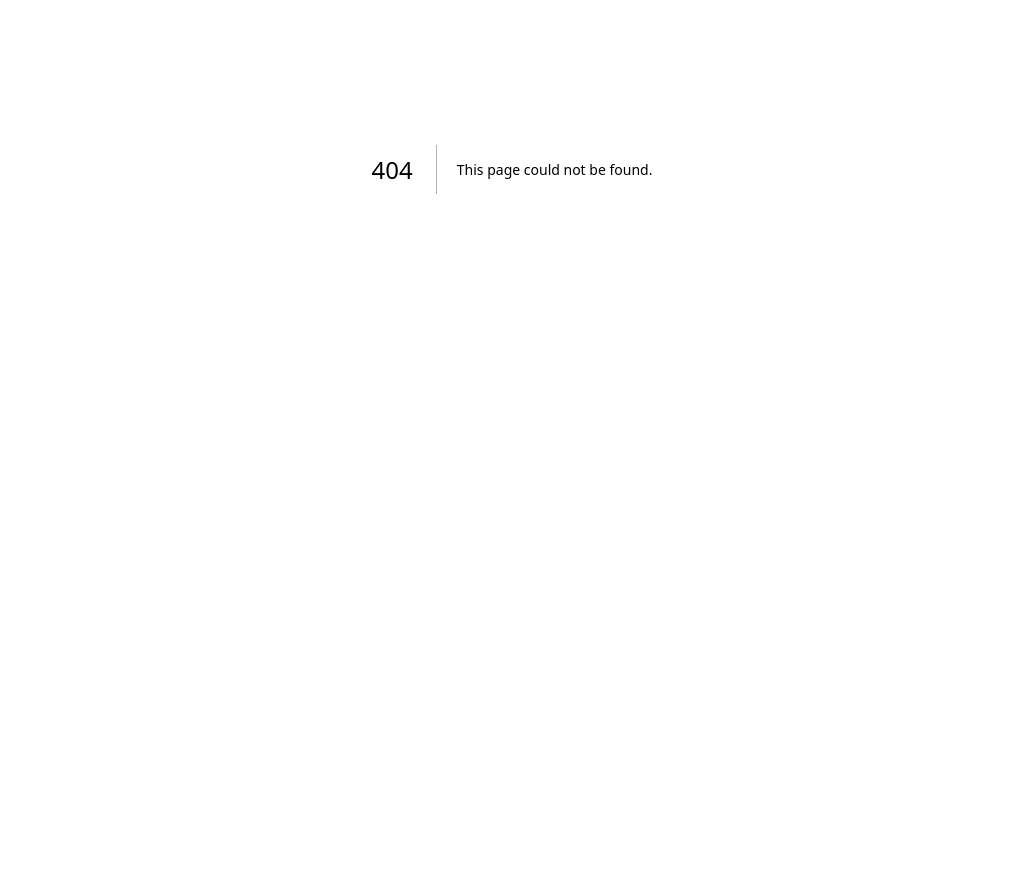
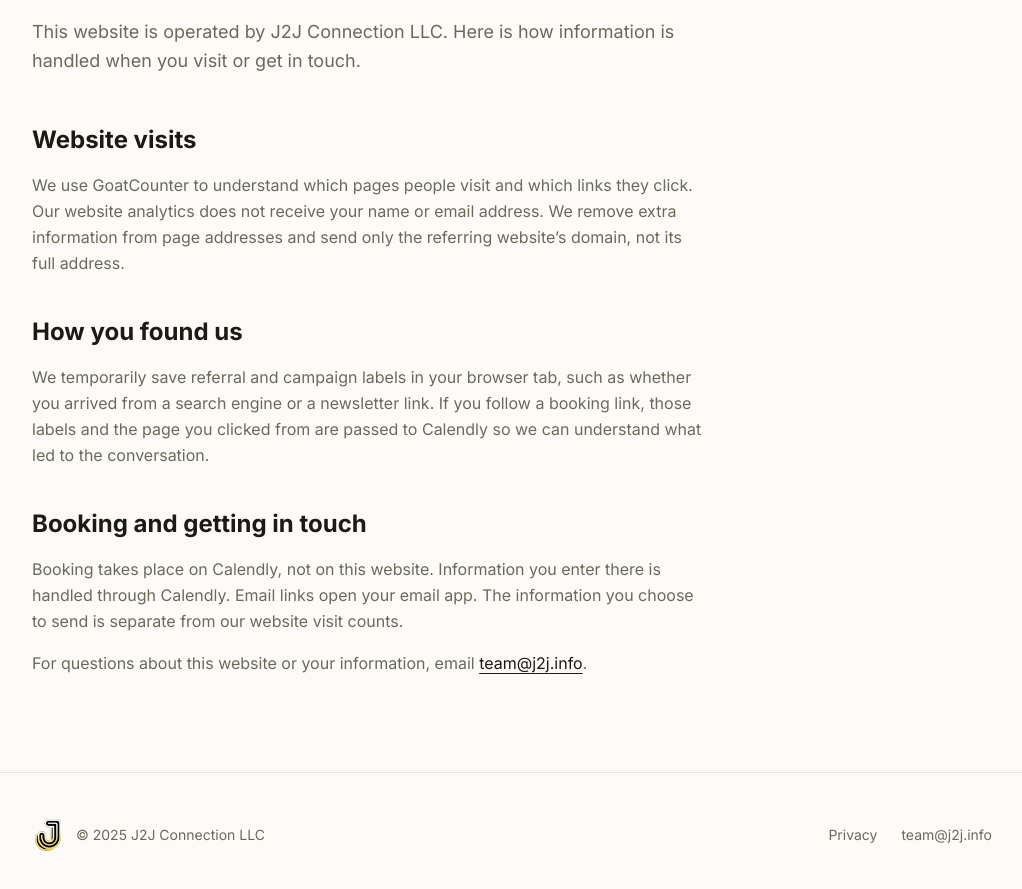
Before and after one commit to j2j-connection/j2j-website, a Next.js app in the folder nextjs-site/: page /privacy in a window 1280 px wide. Before the commit this address had no page. Shown: the part 311-1200 px from the top of the page, without its empty margins (128-1150 px from the left). Before the commit the page ends 880 px from the top, so only its background shows below. Built offline with nearby package versions, Linux system fonts and the light colour scheme.

Commit message:
content: move measurement disclosure to privacy page

```diff
--- /dev/null
+++ b/nextjs-site/src/app/privacy/page.tsx
@@ -0,0 +1,43 @@
+import type { Metadata } from 'next'
+import Link from 'next/link'
+import Footer from '@/components/Footer'
+import { site } from '@/content/site'
+
+const title = 'Privacy | J2J Connection'
+const description = 'How J2J uses website analytics and referral information when you visit or book a call.'
+const url = 'https://j2j.info/privacy/'
+
+export const metadata: Metadata = {
+  title, description,
+  alternates: { canonical: url },
+  openGraph: { title, description, url, type: 'website', siteName: 'J2J Connection', images: [] },
+  twitter: { card: 'summary', title, description, images: [] },
+}
+
+export default function PrivacyPage() {
+  return (
+    <>
+      <article className="mx-auto max-w-5xl px-6 py-16 md:py-24 lg:px-8">
+        <Link href="/" className="inline-block py-2 text-sm text-muted underline underline-offset-4">← Back to J2J</Link>
+        <h1 className="mt-8 font-display text-4xl font-extrabold tracking-tight md:text-6xl">Privacy</h1>
+        <p className="mt-6 max-w-2xl text-lg leading-relaxed text-muted">This website is operated by {site.company}. Here is how information is handled when you visit or get in touch.</p>
+        <div className="mt-12 max-w-2xl space-y-10">
+          <section aria-labelledby="visits">
+            <h2 id="visits" className="font-display text-2xl font-bold">Website visits</h2>
+            <p className="mt-4 leading-relaxed text-muted">We use GoatCounter to understand which pages people visit and which links they click. Our website analytics does not receive your name or email address. We remove extra information from page addresses and send only the referring website’s domain, not its full address.</p>
+          </section>
+          <section aria-labelledby="referrals">
+            <h2 id="referrals" className="font-display text-2xl font-bold">How you found us</h2>
+            <p className="mt-4 leading-relaxed text-muted">We temporarily save referral and campaign labels in your browser tab, such as whether you arrived from a search engine or a newsletter link. If you follow a booking link, those labels and the page you clicked from are passed to Calendly so we can understand what led to the conversation.</p>
+          </section>
+          <section aria-labelledby="contact">
+            <h2 id="contact" className="font-display text-2xl font-bold">Booking and getting in touch</h2>
+            <p className="mt-4 leading-relaxed text-muted">Booking takes place on Calendly, not on this website. Information you enter there is handled through Calendly. Email links open your email app. The information you choose to send is separate from our website visit counts.</p>
+            <p className="mt-4 leading-relaxed text-muted">For questions about this website or your information, email <a href={site.mailto} className="text-ink underline underline-offset-4">{site.email}</a>.</p>
+          </section>
+        </div>
+      </article>
+      <Footer />
+    </>
+  )
+}
--- a/nextjs-site/src/app/sitemap.ts
+++ b/nextjs-site/src/app/sitemap.ts
@@ -3,7 +3,7 @@
 export const dynamic = 'force-static'
 
 export default function sitemap(): MetadataRoute.Sitemap {
-  return ['/', '/case-studies/billable-time/'].map(path => ({
+  return ['/', '/case-studies/billable-time/', '/privacy/'].map(path => ({
     url: `https://j2j.info${path}`,
   }))
 }
--- a/nextjs-site/src/components/Footer.tsx
+++ b/nextjs-site/src/components/Footer.tsx
@@ -1,4 +1,5 @@
 import Image from 'next/image'
+import Link from 'next/link'
 import { site } from '@/content/site'
 
 export default function Footer() {
@@ -11,17 +12,13 @@
           </div>
           <span className="text-sm text-muted">© {new Date().getFullYear()} {site.company}</span>
         </div>
-        <a
-          href={site.mailto}
-          className="font-mono text-sm text-muted transition-colors hover:text-ink"
-        >
-          {site.email}
-        </a>
+        <div className="flex flex-wrap items-center gap-x-6 gap-y-2 text-sm text-muted">
+          <Link href="/privacy/" className="inline-flex min-h-11 items-center transition-colors hover:text-ink">Privacy</Link>
+          <a href={site.mailto} className="inline-flex min-h-11 items-center font-mono transition-colors hover:text-ink">
+            {site.email}
+          </a>
+        </div>
       </div>
-      <details className="mx-auto max-w-5xl px-6 pb-8 text-sm leading-relaxed text-muted lg:px-8">
-        <summary className="cursor-pointer py-2">Site measurement</summary>
-        <p className="mt-2 max-w-2xl">We use GoatCounter for aggregate page visits and link clicks. Referral source and campaign labels are kept in this browser tab’s session storage and passed to Calendly when you follow a booking link. We do not send your name, email, or full referral URL to our website analytics. A booking-link click is not counted as a scheduled call.</p>
-      </details>
     </footer>
   )
 }
--- a/nextjs-site/tests/export.check.mjs
+++ b/nextjs-site/tests/export.check.mjs
@@ -5,7 +5,21 @@
 
 const root = new URL('../out/', import.meta.url);
 const read = name => fs.readFileSync(new URL(name, root), 'utf8');
-const pages = ['/', '/case-studies/billable-time/'];
+const pages = ['/', '/case-studies/billable-time/', '/privacy/'];
+
+test('privacy disclosure is separate from the footer on every content page', () => {
+  for (const route of pages) {
+    const html = read(`${route.slice(1)}index.html`);
+    const footer = html.match(/<footer\b[^>]*>.*?<\/footer>/s)?.[0];
+    assert.ok(footer, route);
+    assert.match(footer, /href="\/privacy\/"/);
+    assert.doesNotMatch(footer, /Site measurement|GoatCounter|session storage|scheduled call/);
+  }
+  const privacy = read('privacy/index.html');
+  assert.match(privacy, /GoatCounter/);
+  assert.match(privacy, /Calendly/);
+  assert.doesNotMatch(privacy, /property="og:image"|name="twitter:image"/);
+});
 
 test('homepage uses the supplied OpenAI Select Partner badge and exact designation', () => {
   const html = read('index.html');
```
Also changed, not shown: 2 other files (tests, documents, lock files or other folders).
